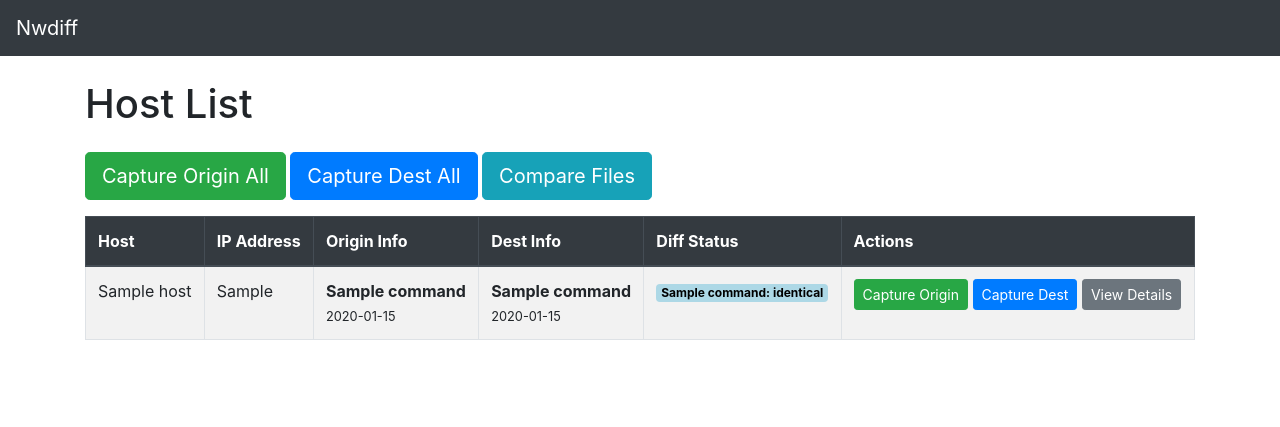
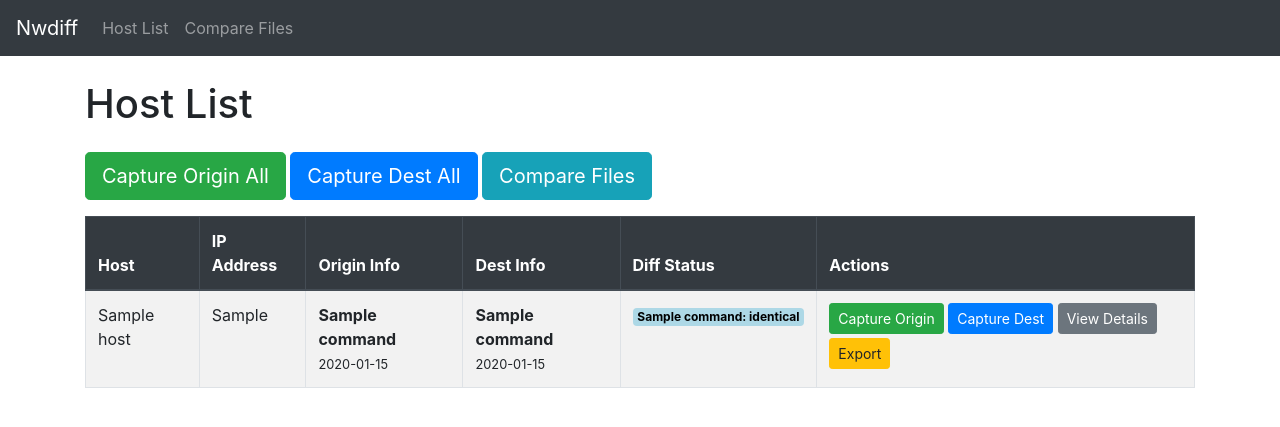
Before and after one commit to icecake0141/nwdiff, a Flask app: template templates/host_list.html in a window 1280 px wide. Shown: the top 427 px of the page. Run offline with Flask 3, Linux system fonts and the light colour scheme; the template is opened without the code that fills it: most values are stand-ins (such as "Sample title", 1, 10 or a date in 2020); some libraries are stand-ins or nearby versions.

Commit message:
Implement navigation improvements: enhanced nav bar, export button, and DOMContentLoaded
Co-authored-by: icecake0141 <16081752+icecake0141@users.noreply.github.com>

```diff
--- a/app.py
+++ b/app.py
@@ -489,5 +489,78 @@ def compare_files():
     )
 
 
+# --- Export diff HTML for a host ---
+@app.route("/export/<hostname>")
+def export_diff(hostname):
+    """
+    Generates and returns a downloadable HTML file containing all diff results
+    for the specified hostname.
+    """
+    from flask import make_response
+
+    commands = get_commands_for_host(hostname)
+    device_info = get_device_info(hostname)
+    if not device_info:
+        return "Host not found", 404
+
+    # Generate HTML content
+    html_parts = [
+        "<!DOCTYPE html>",
+        "<html lang='en'>",
+        "<head>",
+        "<meta charset='UTF-8'>",
+        "<title>Diff Export - {}</title>".format(hostname),
+        "<link rel='stylesheet' href='https://stackpath.bootstrapcdn.com/bootstrap/4.5.2/css/bootstrap.min.css'>",
+        "</head>",
+        "<body>",
+        "<div class='container mt-4'>",
+        "<h1>Diff Export for Host: {}</h1>".format(hostname),
+        "<p><strong>IP Address:</strong> {}</p>".format(device_info["ip"]),
+        "<hr>",
+    ]
+
+    for command in commands:
+        origin_path = get_file_path(hostname, command, "origin")
+        dest_path = get_file_path(hostname, command, "dest")
+
+        if os.path.exists(origin_path) and os.path.exists(dest_path):
+            with open(origin_path, encoding="utf-8") as f:
+                origin_data = f.read()
+            with open(dest_path, encoding="utf-8") as f:
+                dest_data = f.read()
+
+            origin_mtime = get_file_mtime(origin_path)
+            dest_mtime = get_file_mtime(dest_path)
+            status, diff_html = compute_diff(origin_data, dest_data, "inline")
+
+            html_parts.append("<div class='card mb-3'>")
+            html_parts.append("<div class='card-header'><strong>Command:</strong> {}</div>".format(command))
+            html_parts.append("<div class='card-body'>")
+            html_parts.append("<p><strong>Origin Modified:</strong> {}</p>".format(origin_mtime))
+            html_parts.append("<p><strong>Dest Modified:</strong> {}</p>".format(dest_mtime))
+            if status == "changes detected":
+                html_parts.append("<span style='background-color: #ffff99; font-weight:bold; padding: 5px; color:black;'>{}</span>".format(status))
+            elif status == "identical":
+                html_parts.append("<span style='background-color: #add8e6; font-weight:bold; padding: 5px; color:black;'>{}</span>".format(status))
+            else:
+                html_parts.append("<span class='badge badge-info'>{}</span>".format(status))
+            html_parts.append("<div class='mt-3'>{}</div>".format(diff_html))
+            html_parts.append("</div></div>")
+        else:
+            html_parts.append("<div class='card mb-3'>")
+            html_parts.append("<div class='card-header'><strong>Command:</strong> {}</div>".format(command))
+            html_parts.append("<div class='card-body'>")
+            html_parts.append("<p class='text-danger'>Files not found for this command</p>")
+            html_parts.append("</div></div>")
+
+    html_parts.extend(["</div>", "</body>", "</html>"])
+    html_content = "\n".join(html_parts)
+
+    response = make_response(html_content)
+    response.headers["Content-Type"] = "text/html"
+    response.headers["Content-Disposition"] = "attachment; filename={}-diff-export.html".format(hostname)
+    return response
+
+
 if __name__ == "__main__":
     app.run(debug=True)
--- a/templates/base.html
+++ b/templates/base.html
@@ -25,6 +25,19 @@
 <body>
     <nav class="navbar navbar-expand-lg navbar-dark bg-dark">
         <a class="navbar-brand" href="{{ url_for('host_list') }}">Nwdiff</a>
+        <button class="navbar-toggler" type="button" data-toggle="collapse" data-target="#navbarNav" aria-controls="navbarNav" aria-expanded="false" aria-label="Toggle navigation">
+            <span class="navbar-toggler-icon"></span>
+        </button>
+        <div class="collapse navbar-collapse" id="navbarNav">
+            <ul class="navbar-nav">
+                <li class="nav-item">
+                    <a class="nav-link" href="{{ url_for('host_list') }}">Host List</a>
+                </li>
+                <li class="nav-item">
+                    <a class="nav-link" href="{{ url_for('compare_files') }}">Compare Files</a>
+                </li>
+            </ul>
+        </div>
     </nav>
     <div class="container mt-4">
         {% block content %}{% endblock %}
@@ -40,9 +53,14 @@
     <script src="https://cdn.jsdelivr.net/npm/bootstrap@4.5.2/dist/js/bootstrap.bundle.min.js"></script>
     <script>
         // When any capture button is clicked, show spinner overlay
-        $(document).ready(function(){
-            $('.capture-btn').on('click', function(){
-                $("#spinner").show();
+        document.addEventListener('DOMContentLoaded', function() {
+            const captureButtons = document.querySelectorAll('.capture-btn');
+            const spinner = document.getElementById('spinner');
+
+            captureButtons.forEach(function(button) {
+                button.addEventListener('click', function() {
+                    spinner.style.display = 'flex';
+                });
             });
         });
     </script>
--- a/templates/host_list.html
+++ b/templates/host_list.html
@@ -59,6 +59,7 @@
                 <a href="{{ url_for('capture', base='origin', hostname=host.host) }}" class="btn btn-success btn-sm mb-1 capture-btn">Capture Origin</a>
                 <a href="{{ url_for('capture', base='dest', hostname=host.host) }}" class="btn btn-primary btn-sm mb-1 capture-btn">Capture Dest</a>
                 <a href="{{ url_for('host_detail', hostname=host.host) }}" class="btn btn-secondary btn-sm mb-1">View Details</a>
+                <a href="{{ url_for('export_diff', hostname=host.host) }}" class="btn btn-warning btn-sm mb-1">Export</a>
             </td>
         </tr>
     {% endfor %}
```
